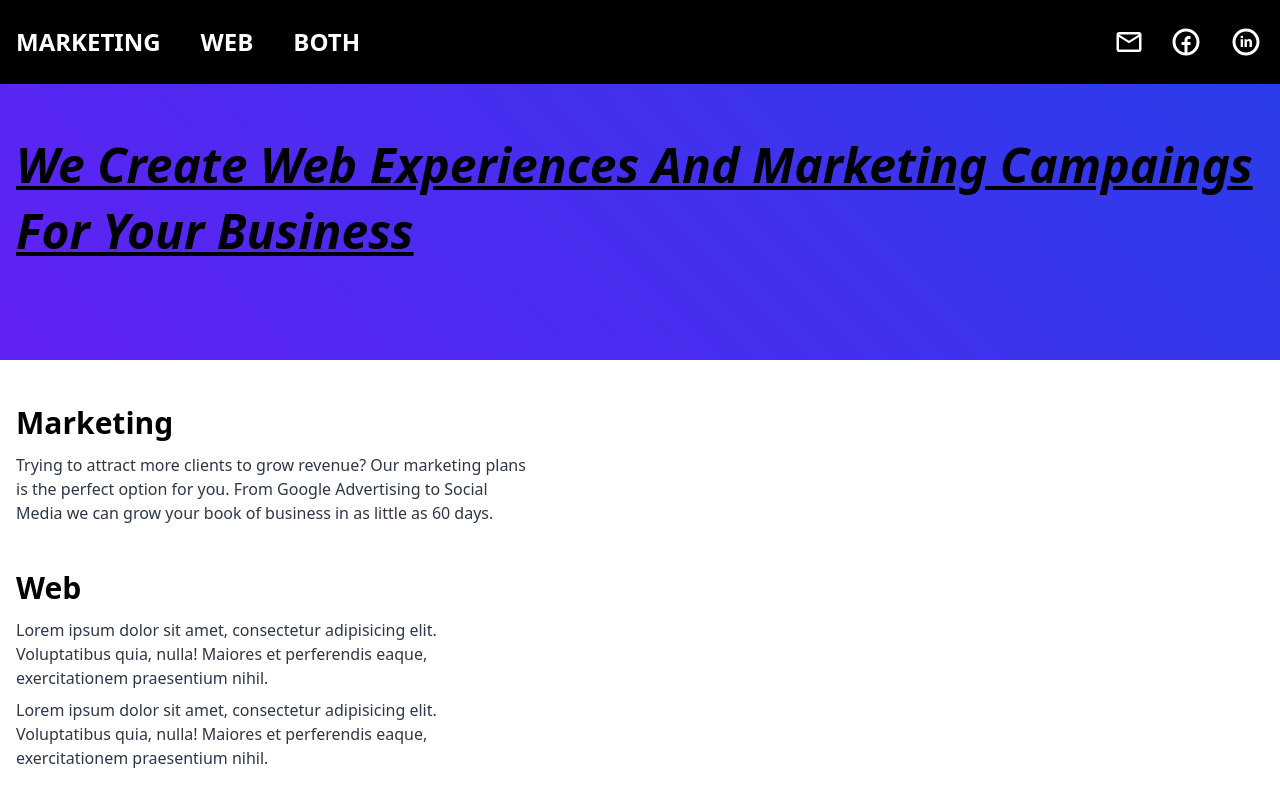
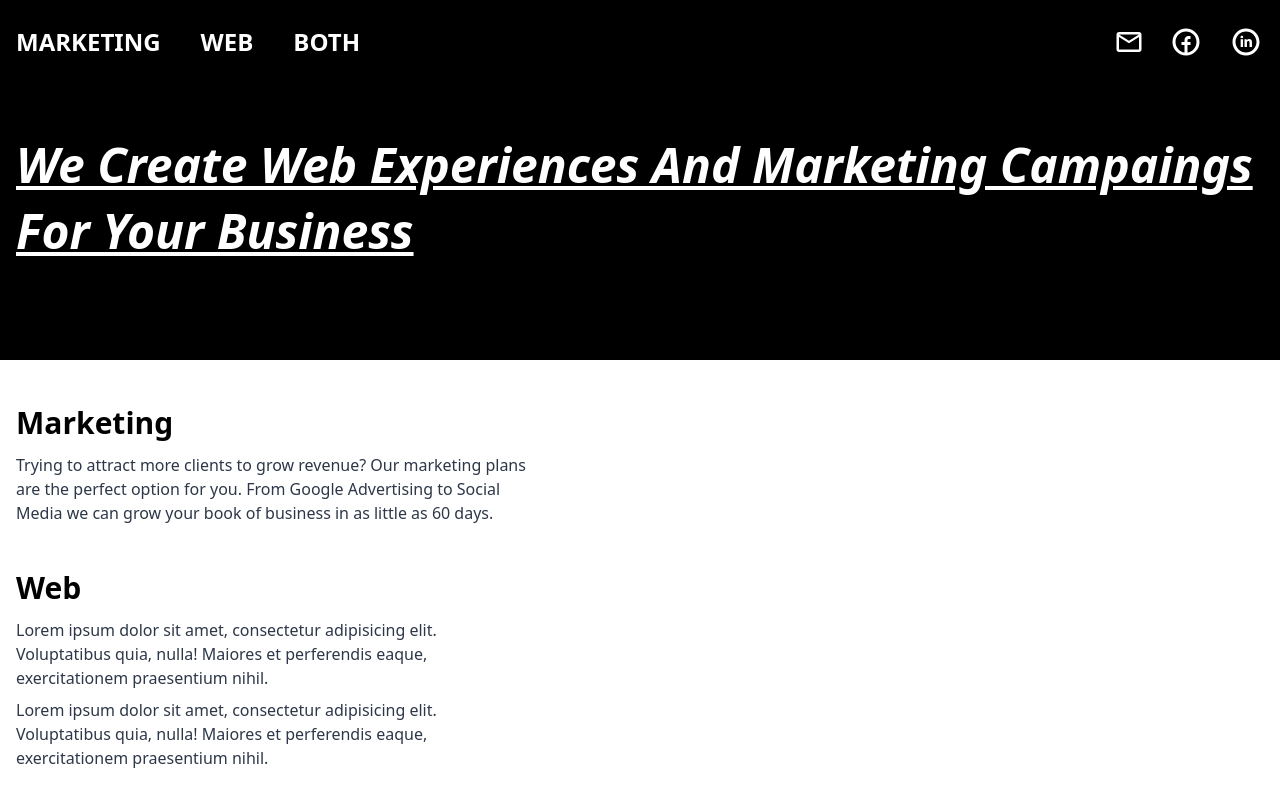
Before and after one commit to Banbanaste/Baker-n-Dozen, a Next.js app: page / in a window 1280 px wide. Shown: the top 800 px of the page. Built offline with nearby package versions, Linux system fonts and the light colour scheme.

Commit message:
web v2.06

```diff
--- a/components/infoCard.js
+++ b/components/infoCard.js
@@ -1,28 +1,12 @@
 // Next.js libraries
-import Image from "next/image";
+import Link from "next/link";
 
 export default function InfoCard(props) {
   return (
     <div className="max-w-lg flex pt-2 pb-6 phone:max-w-full larger:mr-4">
-      {/* <div className="w-1/5 phone:hidden">
-        <Image
-          src={props.icon}
-          alt="Icon bullet point"
-          width="50"
-          height="50"
-        />
-      </div> */}
       <div className="">
-        <h1 className="font-bold text-3xl text-center capitalize mb-2 flex items-center">
-          {props.title}{" "}
-          {/* <span className="transform scale-90 ml-6 larger:hidden">
-            <Image
-              src={props.icon}
-              alt="Here is a trophy for good luck"
-              width="50"
-              height="50"
-            />
-          </span> */}
+        <h1 className="font-bold text-3xl text-center capitalize mb-2 flex items-center hover:underline cursor-pointer">
+          <Link href={`/${props.title}`}>{props.title}</Link>
         </h1>
         {props.children}
       </div>
--- a/components/landingPage.js
+++ b/components/landingPage.js
@@ -9,8 +9,8 @@ export default function LandingPage() {
       className="phone:pb-16 phone:pt-12"
     >
       <div className="mobile:w-full">
-        <div className="gradBody pt-12 pb-24 w-full">
-          <div className="container mx-auto px-4 text-5xl text-black">
+        <div className="bg-black pt-12 pb-24 w-full">
+          <div className="container mx-auto px-4 text-5xl text-white">
             <h1 className="leading-snug font-semibold capitalize italic underline ">
               We create web experiences and marketing campaings for your
               business
@@ -23,7 +23,7 @@ export default function LandingPage() {
               <div className="mb-2 text-gray-800">
                 <p className="mb-2">
                   Trying to attract more clients to grow revenue? Our marketing
-                  plans is the perfect option for you. From Google Advertising
+                  plans are the perfect option for you. From Google Advertising
                   to Social Media we can grow your book of business in as little
                   as 60 days.
                 </p>
--- a/styles/index.css
+++ b/styles/index.css
@@ -13,18 +13,16 @@
 /* Your own custom utilities */
 
 /* gradient border */
-.coolBorder {
-}
 
 /* Background Animation */
 .gradBody {
-  background: linear-gradient(46deg, #e72019, #a200ff, #1945e7);
+  background: linear-gradient(46deg, #ff0800, #8c00ff, #0037ff);
   background-size: 500% 500%;
 
-  -webkit-animation: grad_color_mover 10s ease infinite;
-  -moz-animation: grad_color_mover 10s ease infinite;
-  -o-animation: grad_color_mover 10s ease infinite;
-  animation: grad_color_mover 10s ease infinite;
+  -webkit-animation: grad_color_mover 8s ease infinite;
+  -moz-animation: grad_color_mover 8s ease infinite;
+  -o-animation: grad_color_mover 8s ease infinite;
+  animation: grad_color_mover 8s ease infinite;
 }
 
 @-webkit-keyframes grad_color_mover {
```
